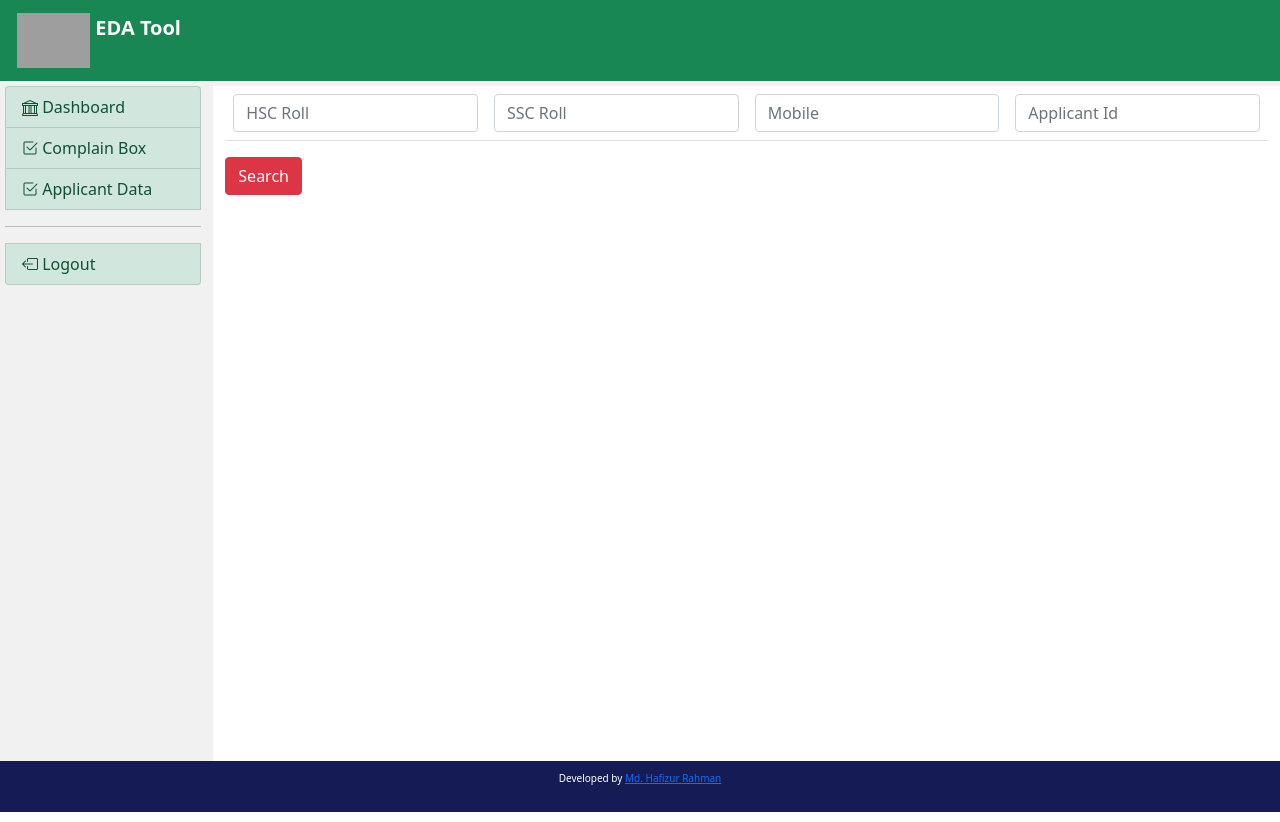
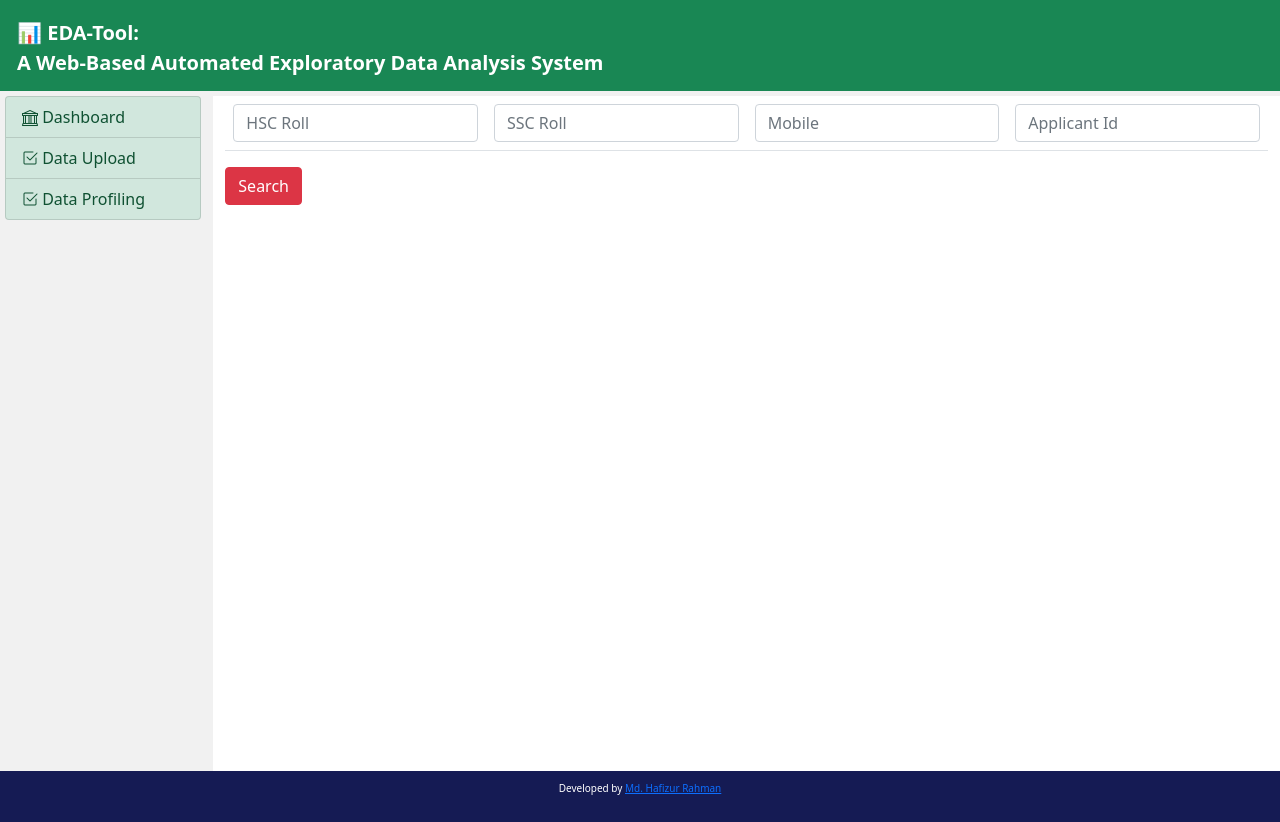
Before and after one commit to hafizurfpbd/eda-tool, a FastAPI app: page / in a window 1280 px wide. Run offline with FastAPI, Linux system fonts and the light colour scheme; some libraries are stand-ins or nearby versions; grey boxes are pictures that could not be loaded.

Commit message:
link add

```diff
--- a/apps/main.py
+++ b/apps/main.py
@@ -2,6 +2,7 @@
 from fastapi import FastAPI, Request
 from fastapi.staticfiles import StaticFiles
 from fastapi.templating import Jinja2Templates
+from fastapi.responses import HTMLResponse
 from pathlib import Path
 from typing import Optional, List
 
@@ -12,6 +13,19 @@ app.mount("/static", StaticFiles(directory="static"), name="static")
 templates = Jinja2Templates(directory="templates")
 templates.env.cache_size = 0  # cache error fix
 
-@app.get("/")
+@app.get("/", response_class=HTMLResponse)
 async def home(request: Request, name: Optional[str] = None):
     return templates.TemplateResponse(request=request, name="dashboard.html",context={"name":name})
+
+@app.get("/dashboard", response_class=HTMLResponse)
+async def home(request: Request, name: Optional[str] = None):
+    return templates.TemplateResponse(request=request, name="dashboard.html",context={"name":name})
+
+@app.get("/dataupload", response_class=HTMLResponse, name="dataupload")
+async def home(request: Request, name: Optional[str] = None):
+    return templates.TemplateResponse(request=request, name="dashboard.html",context={"name":name})
+
+
+@app.get("/dataprofiling", response_class=HTMLResponse, name="dataprofiling")
+async def home(request: Request, name: Optional[str] = None):
+    return templates.TemplateResponse(request=request, name="dashboard.html",context={"name":name})
--- a/apps/templates/header.html
+++ b/apps/templates/header.html
@@ -20,12 +20,15 @@
 
 <nav class="navbar navbar-success bg-success">
   <div class="container-fluid">
-			<div class="col-sm-6">
-				<div style="float:left;padding:5px;"><img src="https://jnuadmission.com/logo/jnulogo.jpg" style="height:55px;"></div>
-			    <div style="padding-top:5px;font-size:20px;color:white;font-weight:bold;">EDA Tool</div>
+			<div class="col-sm-8">
+				<div style="float:left;padding:5px;">
+          <div style="padding-top:5px;font-size:20px;color:white;font-weight:bold;">
+            📊 EDA-Tool: <br>
+            A Web-Based Automated Exploratory Data Analysis System
+          </div>
 			</div>
 
-            <div class="col-sm-6" style="text-align:right;">
+            <div class="col-sm-4" style="text-align:right;">
             </div>
         </div>
 </nav>
@@ -37,12 +40,10 @@
 
 
 		<div class="list-group">
-       <a href="https://jnuadmission.com/adminx/home/10001/6c447a8fe7677ddc4c4cd2efddcfe650e4e6c706.jsp" class="list-group-item list-group-item-success list-group-item-action"> <i class="bi bi-bank"></i> Dashboard </a>
-       <a href="https://jnuadmission.com/adminx/complain/10001/6c447a8fe7677ddc4c4cd2efddcfe650e4e6c706.jsp" class="list-group-item list-group-item-success list-group-item-action"> <i class="bi bi-check2-square"></i> Complain Box </a>
-       <a href="https://jnuadmission.com/adminx/applicantlists/10001/6c447a8fe7677ddc4c4cd2efddcfe650e4e6c706.jsp" class="list-group-item list-group-item-success list-group-item-action"> <i class="bi bi-check2-square"></i> Applicant Data </a>
+       <a href="/dashboard" class="list-group-item list-group-item-success list-group-item-action"> <i class="bi bi-bank"></i> Dashboard </a>
+       <a href="/dataupload" class="list-group-item list-group-item-success list-group-item-action"> <i class="bi bi-check2-square"></i> Data Upload </a>
 
-        <hr>
-        <a href="https://jnuadmission.com/portal/logout/c780de0d3ac3c245b859f5a2b8e4782ec30f8e3d.jsp" class="list-group-item list-group-item-success list-group-item-action"> <i class="bi bi-box-arrow-left"></i> Logout</a>
-       </div>
+       <a href="{{ url_for('dataprofiling') }}" class="list-group-item list-group-item-success list-group-item-action"> <i class="bi bi-check2-square"></i> Data Profiling </a>
+    </div>
 
-    </div>
+  </div>
```
